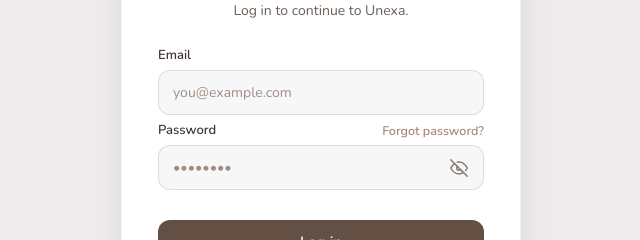
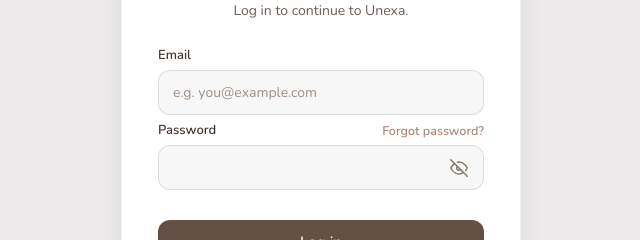
Before and after one commit to unexauni-creator/Unexa, a React (Vite) app: page /login in a window 1280 px wide. Shown: the part 275-515 px from the top of the page, without its empty margins (319-959 px from the left). Built offline with nearby package versions, Linux system fonts and the light colour scheme; no server answers; a web font is replaced by a local one.

Commit message:
Login and ResetPassword: e.g. email placeholder, remove password placeholder dots

```diff
--- a/src/pages/Login.jsx
+++ b/src/pages/Login.jsx
@@ -88,7 +88,7 @@ export default function Login({ onLogin }) {
             id="email"
             type="email"
             className="login-input"
-            placeholder="you@example.com"
+            placeholder="e.g. you@example.com"
             value={email}
             onChange={(e) => setEmail(e.target.value)}
             required
@@ -103,7 +103,6 @@ export default function Login({ onLogin }) {
               id="password"
               type={showPassword ? "text" : "password"}
               className="login-input login-input-password"
-              placeholder="••••••••"
               value={password}
               onChange={(e) => setPassword(e.target.value)}
               required
--- a/src/pages/ResetPassword.jsx
+++ b/src/pages/ResetPassword.jsx
@@ -87,7 +87,6 @@ export default function ResetPassword() {
                 id="password"
                 type={showPassword ? "text" : "password"}
                 className="login-input login-input-password"
-                placeholder="••••••••"
                 value={password}
                 onChange={(e) => setPassword(e.target.value)}
                 minLength={6}
@@ -109,7 +108,6 @@ export default function ResetPassword() {
               id="confirmPassword"
               type={showPassword ? "text" : "password"}
               className="login-input"
-              placeholder="••••••••"
               value={confirmPassword}
               onChange={(e) => setConfirmPassword(e.target.value)}
               minLength={6}
```
